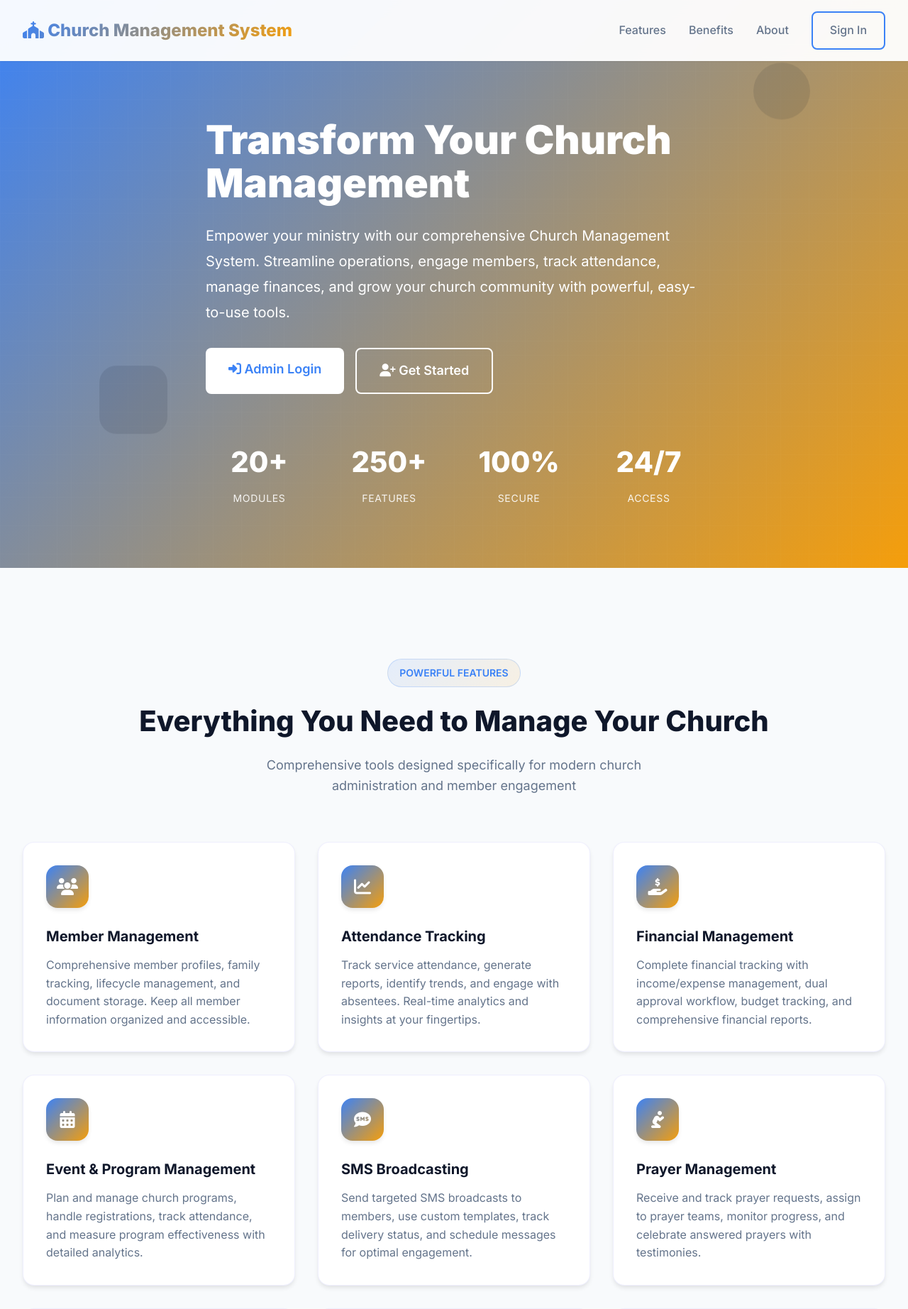
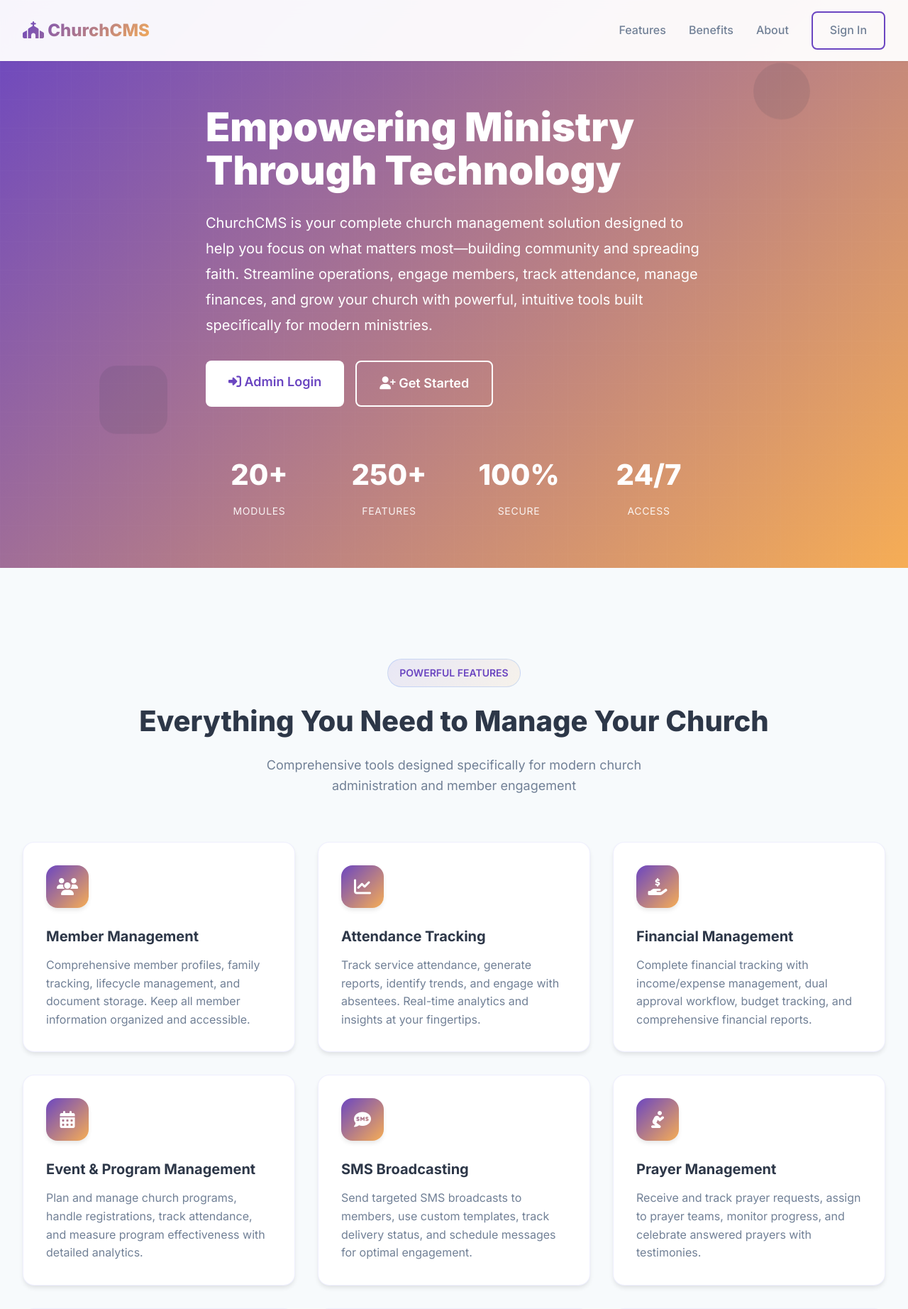
Before and after one commit to CAN-Aidoo/church-cms, a Laravel app: page / in a window 1280 px wide. Shown: the top 1844 px of the page at 71% size. Run offline with Laravel 10, Linux system fonts and the light colour scheme; settings files or empty folders that the repository lacks are supplied.

Commit message:
feat: Rebrand landing page with ChurchCMS identity
Complete rebranding of the welcome page with distinctive Church CMS branding:

Brand Identity:
- Brand Name: ChurchCMS
- Tagline: "Empowering Ministry Through Technology"
- Colors: Royal Purple (#6B46C1) & Warm Gold (#F6AD55)
- Represents divinity, royalty, light, and hope

Changes Made:

1. Brand Colors & Theme:
   - Primary: Royal Purple (#6B46C1) - representing divinity and royalty
   - Secondary: Warm Gold (#F6AD55) - representing light and hope
   - Accent: Teal (#38B2AC) for interactions
   - Updated all gradients and color variables

2. Brand Name & Messaging:
   - Navigation logo: "ChurchCMS"
   - Hero headline: "Empowering Ministry Through Technology"
   - Updated hero description to focus on ministry empowerment
   - CTA: "Ready to Transform Your Ministry?"
   - Footer: Enhanced brand description

3. Page Metadata:
   - Title: "ChurchCMS - Empowering Ministry Through Technology"
   - Meta description updated with brand name and tagline
   - SEO-optimized for church management searches

4. Consistent Branding:
   - Footer branding with tagline
   - "Why Choose ChurchCMS?" section header
   - All CTAs updated with ChurchCMS references
   - Copyright: "© 2026 ChurchCMS"

Design Philosophy:
- Royal Purple: Represents spiritual authority and divine connection
- Gold: Symbolizes light, hope, and God's glory
- Professional and trustworthy appearance for church leadership
- Warm, welcoming color palette for ministry focus

Benefits:
✅ Distinctive and memorable brand identity
✅ Colors reflect spiritual and ministry values
✅ Professional appearance for church decision-makers
✅ Consistent branding across all landing page sections
✅ Clear value proposition and tagline
✅ SEO-optimized metadata

Co-Authored-By: Claude Sonnet 4.5 <noreply@anthropic.com>

```diff
--- a/resources/views/welcome.blade.php
+++ b/resources/views/welcome.blade.php
@@ -3,8 +3,8 @@
 <head>
     <meta charset="UTF-8">
     <meta name="viewport" content="width=device-width, initial-scale=1.0">
-    <meta name="description" content="Transform your church management with our comprehensive, modern Church Management System. Streamline operations, engage members, and grow your ministry.">
-    <title>{{ config('app.name') }} - Modern Church Management System</title>
+    <meta name="description" content="ChurchCMS - Empowering Ministry Through Technology. Comprehensive church management platform for member management, attendance tracking, financial management, and more. Built specifically for modern ministries.">
+    <title>ChurchCMS - Empowering Ministry Through Technology</title>
 
     <!-- Fonts -->
     <link rel="preconnect" href="https://fonts.googleapis.com">
@@ -22,22 +22,23 @@
         }
 
         :root {
-            /* Brand Colors - Blue & Gold Theme */
-            --primary: #3b82f6;
-            --primary-dark: #2563eb;
-            --primary-light: #60a5fa;
-            --secondary: #f59e0b;
-            --secondary-dark: #d97706;
-            --secondary-light: #fbbf24;
-            --dark: #0f172a;
-            --dark-light: #1e293b;
-            --gray: #64748b;
-            --light: #f8fafc;
+            /* Church CMS Brand Colors - Royal Purple & Gold Theme */
+            --primary: #6B46C1;  /* Royal Purple - Representing divinity and royalty */
+            --primary-dark: #553C9A;
+            --primary-light: #9F7AEA;
+            --secondary: #F6AD55;  /* Warm Gold - Representing light and hope */
+            --secondary-dark: #ED8936;
+            --secondary-light: #FBD38D;
+            --accent: #38B2AC;  /* Teal accent for interactions */
+            --dark: #2D3748;
+            --dark-light: #4A5568;
+            --gray: #718096;
+            --light: #F7FAFC;
             --white: #ffffff;
-            /* Brand Gradients - Blue to Gold */
-            --gradient: linear-gradient(135deg, #3b82f6 0%, #f59e0b 100%);
-            --gradient-reverse: linear-gradient(135deg, #f59e0b 0%, #3b82f6 100%);
-            --gradient-soft: linear-gradient(135deg, rgba(59, 130, 246, 0.1) 0%, rgba(245, 158, 11, 0.1) 100%);
+            /* Church CMS Brand Gradients */
+            --gradient: linear-gradient(135deg, #6B46C1 0%, #F6AD55 100%);
+            --gradient-reverse: linear-gradient(135deg, #F6AD55 0%, #6B46C1 100%);
+            --gradient-soft: linear-gradient(135deg, rgba(107, 70, 193, 0.1) 0%, rgba(246, 173, 85, 0.1) 100%);
             --shadow-sm: 0 1px 2px 0 rgb(0 0 0 / 0.05);
             --shadow: 0 4px 6px -1px rgb(0 0 0 / 0.1);
             --shadow-lg: 0 20px 25px -5px rgb(0 0 0 / 0.1);
@@ -533,7 +534,7 @@
     <nav id="navbar">
         <div class="nav-container">
             <div class="logo">
-                <i class="fas fa-church"></i> {{ config('app.name') }}
+                <i class="fas fa-church"></i> <span>ChurchCMS</span>
             </div>
             <div class="nav-links">
                 <a href="#features">Features</a>
@@ -560,11 +561,9 @@
 
         <div class="hero-container">
             <div class="hero-content">
-                <h1>Transform Your Church Management</h1>
+                <h1>Empowering Ministry Through Technology</h1>
                 <p>
-                    Empower your ministry with our comprehensive Church Management System.
-                    Streamline operations, engage members, track attendance, manage finances,
-                    and grow your church community with powerful, easy-to-use tools.
+                    ChurchCMS is your complete church management solution designed to help you focus on what matters most—building community and spreading faith. Streamline operations, engage members, track attendance, manage finances, and grow your church with powerful, intuitive tools built specifically for modern ministries.
                 </p>
                 <div class="hero-buttons">
                     <a href="{{ route('login') }}" class="btn btn-white btn-large">
@@ -716,7 +715,7 @@
         <div class="container">
             <div class="benefits-grid">
                 <div class="benefits-content">
-                    <h2>Why Choose Our Church Management System?</h2>
+                    <h2>Why Choose ChurchCMS?</h2>
 
                     <div class="benefit-item">
                         <div class="benefit-icon">
@@ -801,8 +800,8 @@
     <!-- CTA Section -->
     <section class="cta">
         <div class="container">
-            <h2>Ready to Transform Your Church?</h2>
-            <p>Join hundreds of churches already using our platform to grow and engage their communities</p>
+            <h2>Ready to Transform Your Ministry?</h2>
+            <p>Join hundreds of churches worldwide using ChurchCMS to streamline operations and engage their communities more effectively</p>
             <div class="cta-buttons">
                 <a href="{{ route('login') }}" class="btn btn-white btn-large">
                     <i class="fas fa-sign-in-alt"></i> Admin Login
@@ -818,10 +817,11 @@
     <footer id="about">
         <div class="footer-content container">
             <div class="footer-section">
-                <h3><i class="fas fa-church"></i> {{ config('app.name') }}</h3>
+                <h3><i class="fas fa-church"></i> ChurchCMS</h3>
                 <p>
-                    Empowering churches with modern management tools to focus on what matters most -
-                    building community and spreading faith.
+                    A comprehensive church management platform designed to empower ministries worldwide.
+                    From member management to financial tracking, we help churches focus on their mission
+                    by simplifying administration.
                 </p>
             </div>
 
@@ -857,7 +857,8 @@
         </div>
 
         <div class="footer-bottom container">
-            <p>&copy; {{ date('Y') }} {{ config('app.name') }}. All rights reserved. Built with ❤️ for churches worldwide.</p>
+            <p>&copy; {{ date('Y') }} ChurchCMS. All rights reserved. Built with ❤️ for churches worldwide.</p>
+            <p style="margin-top: 0.5rem; font-size: 0.875rem; opacity: 0.8;">Empowering Ministry Through Technology</p>
         </div>
     </footer>
 
```
